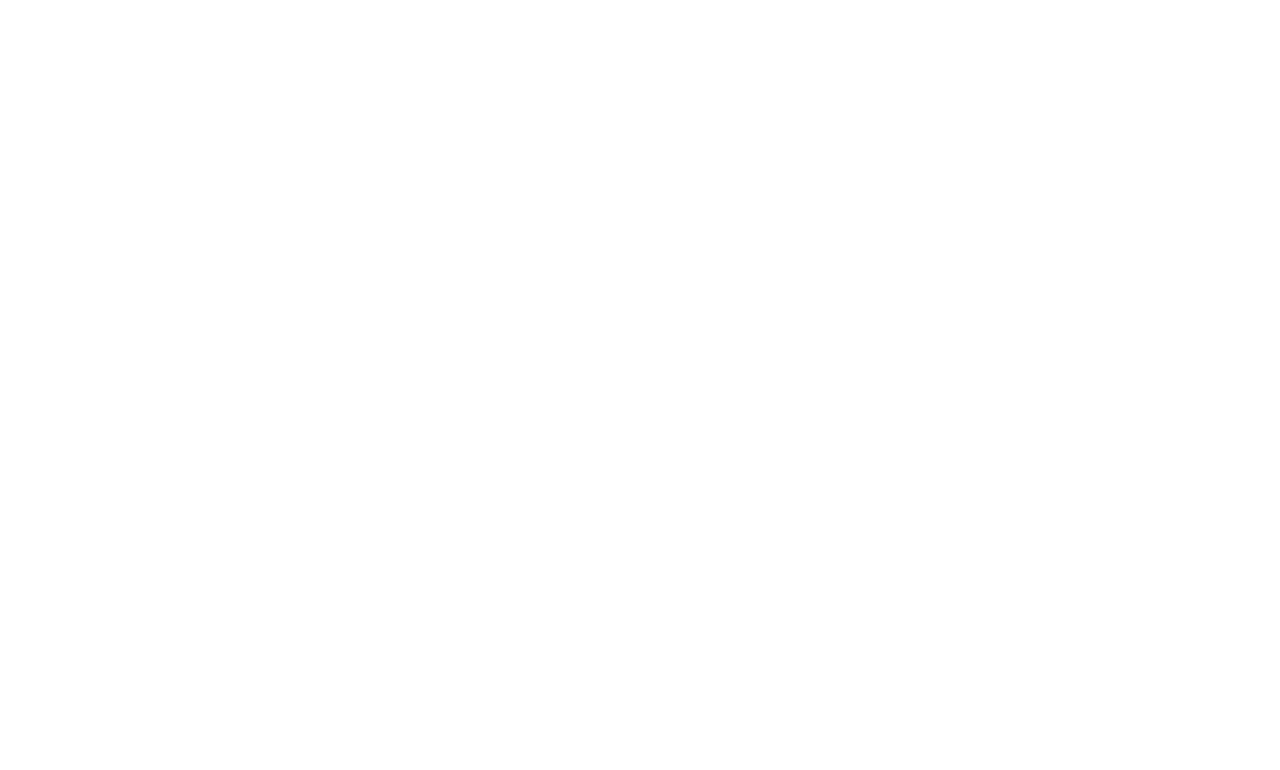
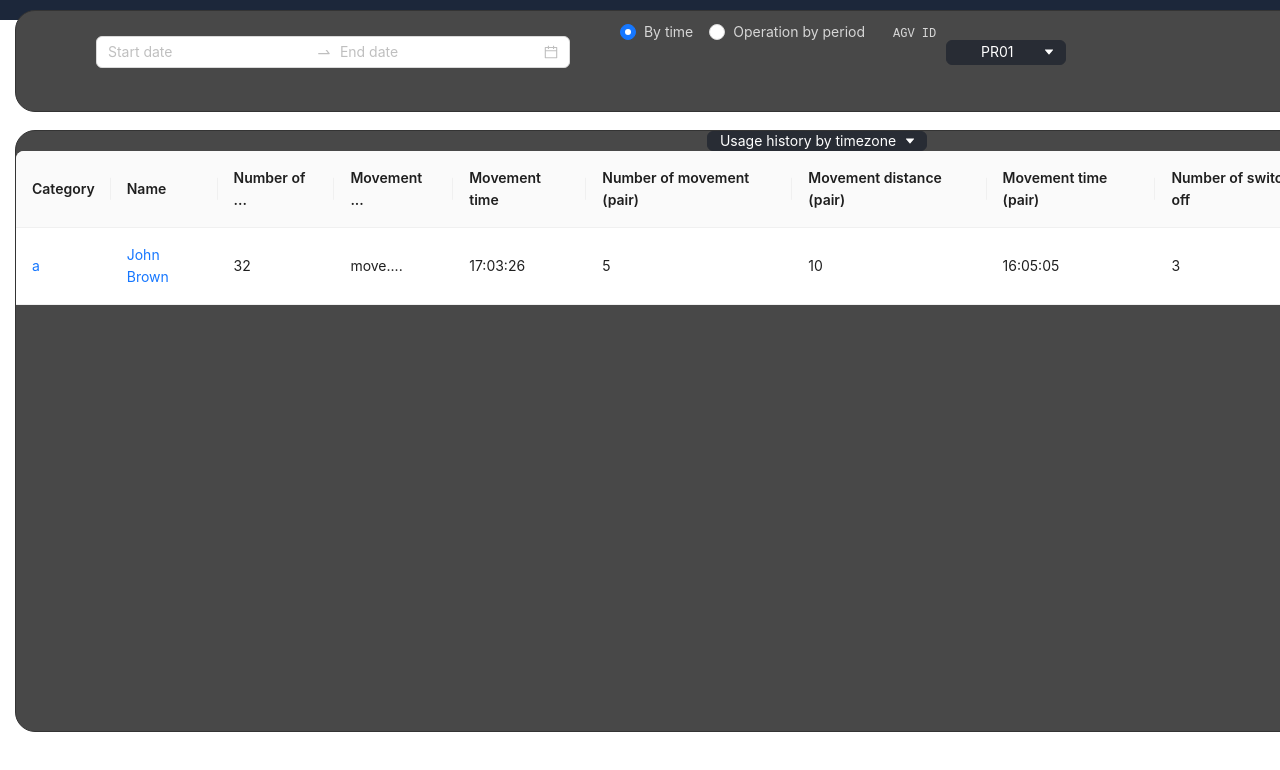
Before and after one commit to TaeKyuzzzz/wia-demo, a React (Create React App) app: page / in a window 1280 px wide. Shown: the top 770 px of the page. Built offline with nearby package versions, Linux system fonts and the light colour scheme.

Commit message:
페이지 라우팅. 근데 화면 안뜸

```diff
--- a/package.json
+++ b/package.json
@@ -3,6 +3,7 @@
   "version": "0.1.0",
   "private": true,
   "dependencies": {
+    "@ant-design/icons": "^5.0.1",
     "@testing-library/jest-dom": "^5.16.5",
     "@testing-library/react": "^13.4.0",
     "@testing-library/user-event": "^13.5.0",
@@ -11,6 +12,7 @@
     "react-dom": "^18.2.0",
     "react-router-dom": "^6.11.1",
     "react-scripts": "5.0.1",
+    "styled-components": "^6.0.0-rc.1",
     "web-vitals": "^2.1.4"
   },
   "scripts": {
--- a/src/App.css
+++ b/src/App.css
@@ -1,5 +1,6 @@
 .App {
   text-align: center;
+  background-color: #1c273a;
 }
 
 .App-logo {
--- a/src/App.js
+++ b/src/App.js
@@ -1,17 +1,27 @@
 // import logo from './logo.svg';
+import React from 'react';
 import { BrowserRouter, Routes, Route } from "react-router-dom";
-import page1 from "./pages/page1";
+import Page1 from "./pages/page1";
+// import Page2 from './pages/page2';
 import './App.css';
 
-function App() {
+class App extends React.Component {
+    constructor() {
+        super();
+    }
+
+    render() {
         return (
             <BrowserRouter>
+                <div className="App">
                     <Routes>
-                <Route path="" exact={true} element={<page1 />} />
-                {/*<Route path="invoices" element={<Invoices />} />*/}
+                        <Route path="/" exact={true} element={<Page1/>}/>
+                        {/*<Route path="/page2" element={<Page2 />} />*/}
                     </Routes>
+                </div>
             </BrowserRouter>
         );
     }
+}
 
 export default App;
--- /dev/null
+++ b/src/components/CustomSelect/Select.jsx
@@ -0,0 +1,29 @@
+import React from 'react';
+import SelectStyle from './Select.style';
+import { CaretDownOutlined } from '@ant-design/icons'
+const handleChange = (value) => {
+    console.log(`selected ${value}`);
+};
+class CustomSelect extends React.Component {
+    render() {
+        const { left, top, width, height, defaultValue, valueLists } = this.props;
+        return (
+            <SelectStyle
+                left={left}
+                top={top}
+                width={width}
+                height={height}
+                suffixIcon={<CaretDownOutlined />}
+                defaultValue={defaultValue}
+                dropdownStyle={{
+                    backgroundColor: '#282c34',
+                    color: '#ffffff',
+                }}
+                onChange={handleChange}
+                options={valueLists}
+            />
+        );
+    }
+}
+
+export default CustomSelect;
--- /dev/null
+++ b/src/components/CustomSelect/Select.style.jsx
@@ -0,0 +1,17 @@
+import styled from "styled-components"
+import { Select } from "antd";
+const SelectStyle = styled(Select)`
+  left:${(props) => props.left || '20px'};
+  top:${(props) => props.top || '20px'};
+  width:${(props) => props.width || '120px'};
+  height:${(props) => props.height || '25px'};
+   .ant-select-selector {
+     border-color: #282c34!important;
+     background-color: #282c34!important;
+     color: white;
+   }
+  .ant-select-arrow {
+    color: white;
+  }
+`;
+export default SelectStyle
--- a/src/pages/page1.js
+++ b/src/pages/page1.js
@@ -1,8 +1,10 @@
 import CustomDatePicker from '../components/CustomDatePicker/DatePicker';
 import CustomRadioButton from "../components/CustomRadioButton/RadioButton";
-import CustomDropDown from "../components/CustomDropDown/DropDown";
+// import CustomDropDown from "../components/CustomDropDown/DropDown";
 import CustomButton from "../components/CustomButton/Button";
 import CustomTable from "../components/CustomTable/Table";
+import React from "react";
+import CustomSelect from "../components/CustomSelect/Select";
 
 const upperPanelStyle = {
     position: 'fixed',
@@ -24,6 +26,7 @@
 
 const lowerPanelStyle = {
     position: 'fixed',
+    alignItems: 'flex-end',
     top: '130px',
     left: '15px',
     marginLeft: '0px',
@@ -40,7 +43,66 @@
     borderRadius: '20px',
 }
 
-function page1() {
+const tableColumns = [
+    {
+        title: 'Category',
+        dataIndex: 'category',
+        key: 'category',
+        render: (text) => <a>{text}</a>,
+    },
+    {
+        title: 'Name',
+        dataIndex: 'name',
+        key: 'name',
+        render: (text) => <a>{text}</a>,
+    },
+    {
+        title: 'Number of ...',
+        dataIndex: 'no',
+        key: 'no',
+    },
+    {
+        title: 'Movement ...',
+        dataIndex: 'mdots',
+        key: 'mdots',
+    },
+    {
+        title: 'Movement time',
+        dataIndex: 'mt',
+        key: 'mt',
+    },
+    {
+        title: 'Number of movement (pair)',
+        dataIndex: 'nomp',
+        key: 'nomp',
+    },
+    {
+        title: 'Movement distance (pair)',
+        dataIndex: 'mdp',
+        key: 'mdp',
+    },
+    {
+        title: 'Movement time (pair)',
+        dataIndex: 'mtp',
+        key: 'mtp',
+    },
+    {
+        title: 'Number of switch arm off',
+        dataIndex: 'saoff',
+        key: 'saoff',
+    },
+    {
+        title: 'Number of switch arm on',
+        dataIndex: 'saon',
+        key: 'saon',
+    },
+    {
+        title: 'Lookup',
+        dataIndex: 'lu',
+        key: 'lu',
+    },
+];
+
 const orderTypes = [
     {
         label: 'am',
@@ -51,25 +113,65 @@
         key: '2',
     },
 ];
+
 const thumbString = "Usage history by timezone"
 
+class Page1 extends React.Component {
+
+    constructor() {
+        super();
+        this.state = {
+            robotLists: [
+                {
+                    value: 'pr01',
+                    label: 'PR01',
+                },
+                {
+                    value: 'pr02',
+                    label: 'PR02',
+                },
+                {
+                    value: 'pr03',
+                    label: 'PR03',
+                },
+                {
+                    value: 'pr04',
+                    label: 'PR04',
+                    disabled: true,
+                },
+            ],
+            historyTypes: [
+                {
+                    value: 'usageHT',
+                    label: 'Usage history by timezone',
+                },
+                {
+                    value: 'usageHC',
+                    label: 'Usage history by category',
+                },
+            ],
+        }
+    }
+
+    render() {
         return (
             <div className="page1">
                 <div style={upperPanelStyle}>
-                <CustomDatePicker />
-                <CustomRadioButton />
+                    <CustomDatePicker/>
+                    <CustomRadioButton/>
                     AGV ID
-                <CustomDropDown />
-                <CustomButton />
+                    <CustomSelect left='10px' top='20px' width='120px' defaultValue='pr01' valueLists={this.state.robotLists}/>
+                    <CustomButton/>
                 </div>
-            <br />
+                <br/>
                 <div style={lowerPanelStyle}>
-                <CustomDropDown presetValue={orderTypes} thumbnail={thumbString}/>
-                <br />
-                <CustomTable />
+                    <CustomSelect left='0px' top='0px' width='220px' height='20px' defaultValue='usageHT' valueLists={this.state.historyTypes}/>
+                    <br/>
+                    <CustomTable/>
                 </div>
             </div>
         );
     }
+}
 
-export default page1;
+export default Page1;
```
Also changed, not shown: 1 other file (tests, documents, lock files or other folders). Lines whose indentation alone changed are shown as unchanged.
